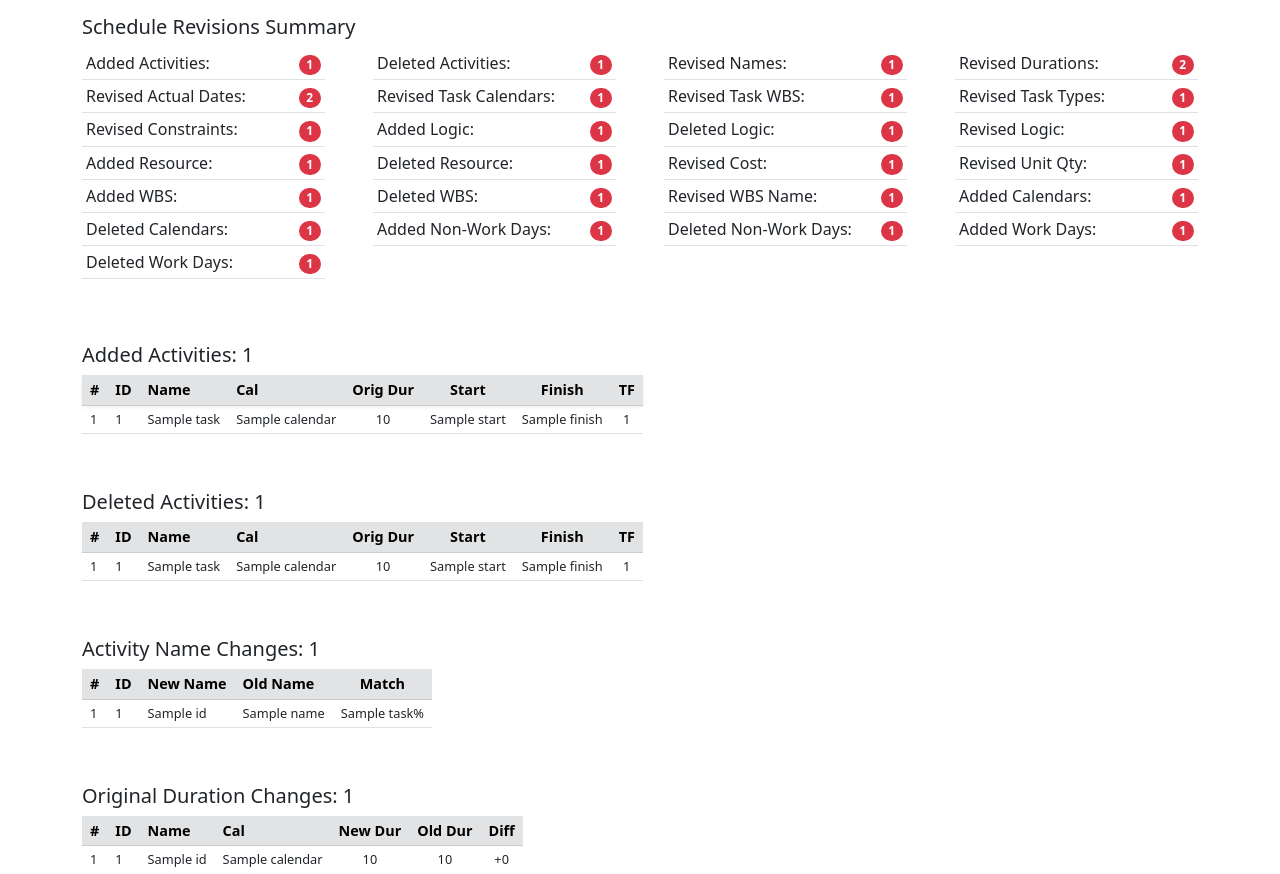
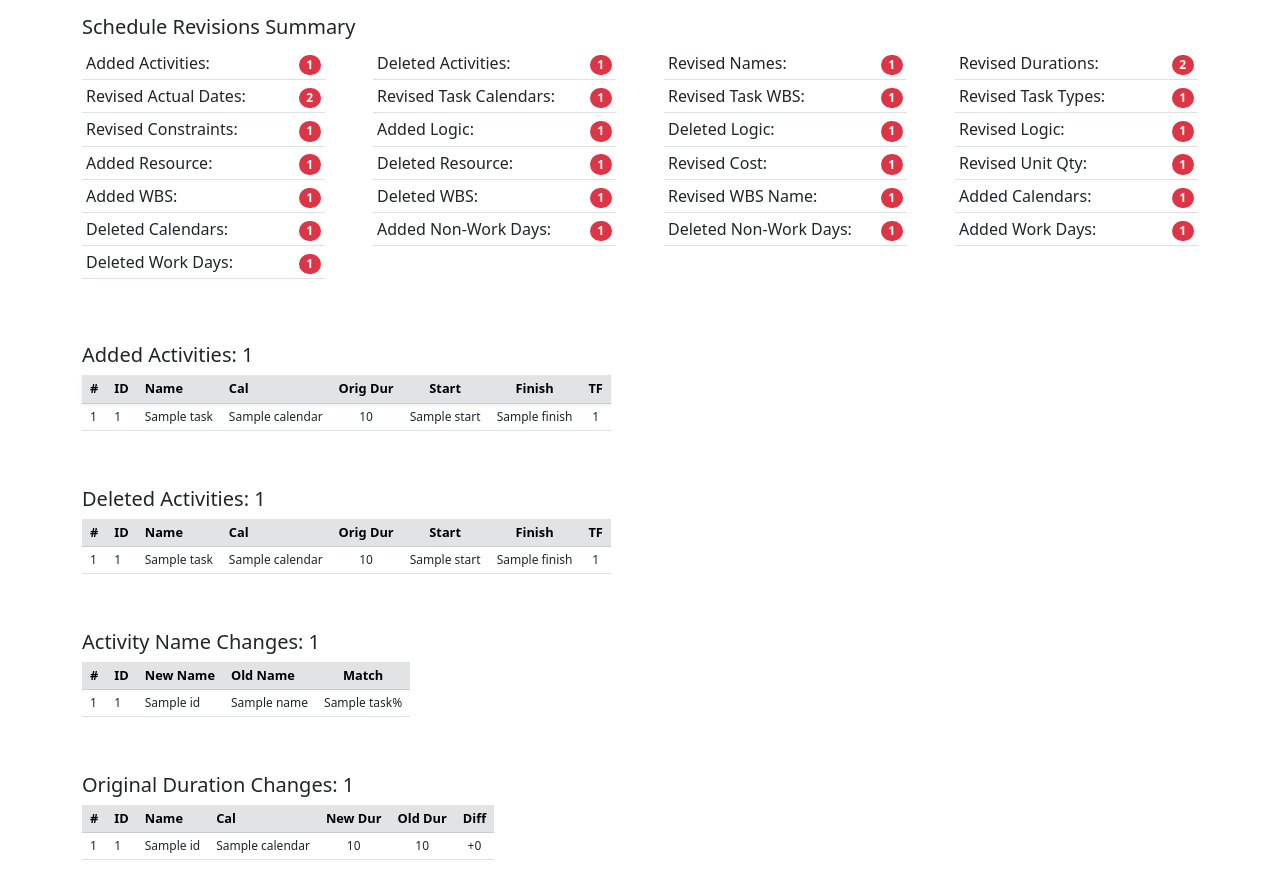
Before and after one commit to jjCode01/xer_pro, a Flask app: template xer_pro/templates/compare.html in a window 1280 px wide. Shown: the part 102-976 px from the top of the page. Run offline with Flask 2, Linux system fonts and the light colour scheme; the template is opened without the code that fills it: most values are stand-ins (such as "Sample title", 1, 10 or a date in 2020); some libraries are stand-ins or nearby versions.

Commit message:
added/changed font sizes

```diff
--- a/xer_pro/static/css/style.css
+++ b/xer_pro/static/css/style.css
@@ -1,7 +1,8 @@
-td, .f-sm {font-size: 0.8em;}
-th {font-size: 0.9em;}
+td, .f-sm {font-size: 0.75em;}
+th {font-size: 0.8em;}
 .card:hover {box-shadow:0 .25rem .5rem rgba(0,0,0,.075)!important;}
 .card {transition:.3s;}
 html, body {min-height: 100%;}
 html {scroll-padding-top: 70px;}
+.f-md-sm {font-size: 0.95em;}
 .f-md {font-size: 1em;}
```
